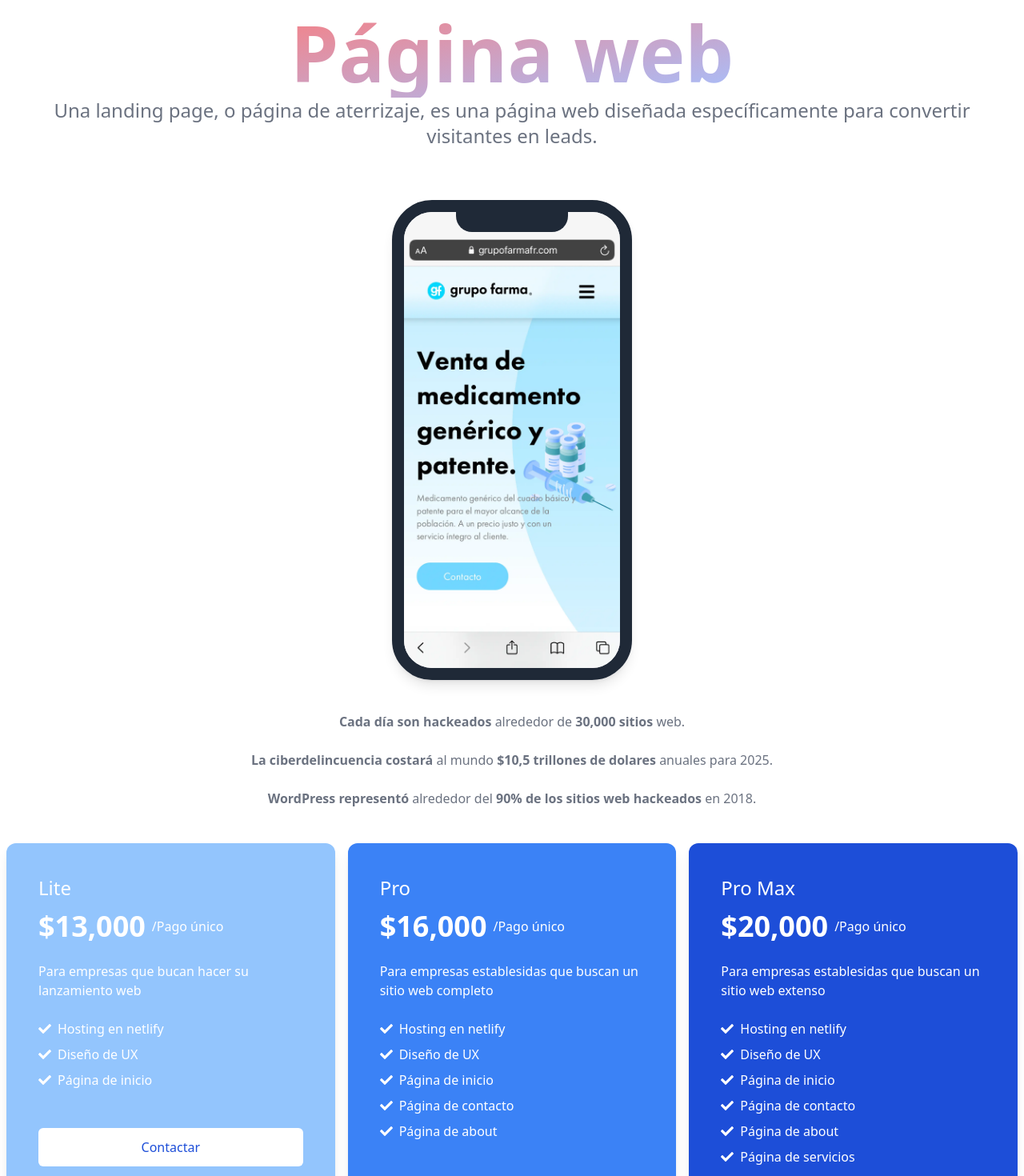
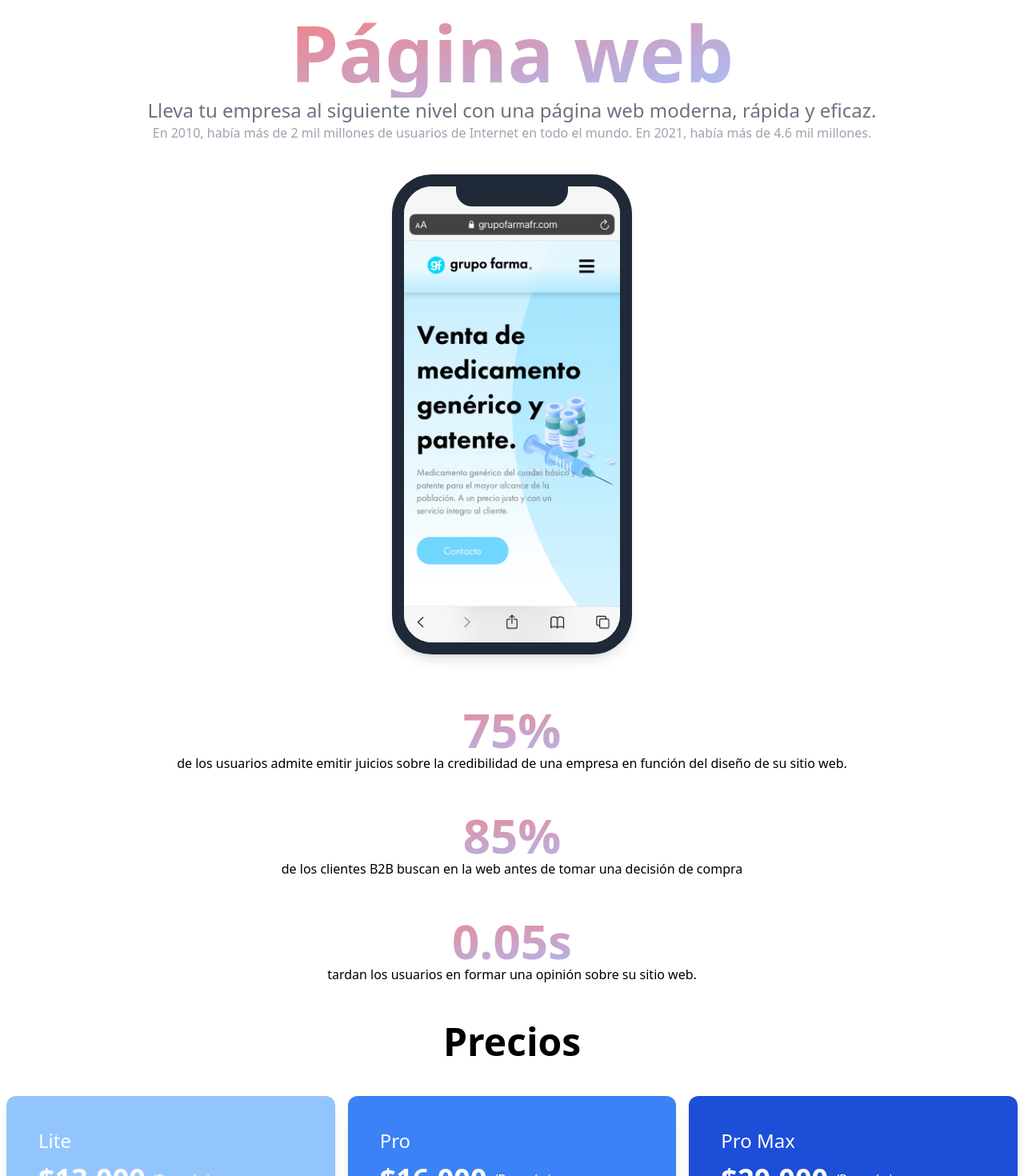
Before and after one commit to Alvarg27/tectify, a Next.js app: page /pagina-web in a window 1280 px wide. Shown: the part 160-1630 px from the top of the page at 80% size. Built offline with nearby package versions, Linux system fonts and the light colour scheme.

Commit message:
Update pagina-web.js

```diff
--- a/pages/pagina-web.js
+++ b/pages/pagina-web.js
@@ -51,26 +51,49 @@ export default function website() {
         <h1 className="bg-clip-text text-transparent text-6xl font-bold m-auto text-center py-2  bg-gradient-to-tl from-[#a6c0fe] to-[#f68084] lg:text-8xl">
           Página web
         </h1>
-        <h2 className="text-2xl mb-6 text-center text-gray-500 lg: px-10">
-          Una landing page, o página de aterrizaje, es una página web diseñada
-          específicamente para convertir visitantes en leads.
+        <h2 className="text-2xl text-center text-gray-500 lg: px-10">
+          Lleva tu empresa al siguiente nivel con una página web moderna, rápida
+          y eficaz.
         </h2>
+        <p className="text-center text-gray-400">
+          En 2010, había más de 2 mil millones de usuarios de Internet en todo
+          el mundo. En 2021, había más de 4.6 mil millones.
+        </p>
       </div>
 
       <Iphone>
         <img src="/grupo-farma.webp" className="w-[120%] mt- object-cover" />
       </Iphone>
-
-      <h2 className=" mb-6 text-center text-gray-500 ">
-        <b>Cada día son hackeados</b> alrededor de <b>30,000 sitios</b> web.
-      </h2>
-      <h2 className=" mb-6 text-center text-gray-500">
-        <b>La ciberdelincuencia costará</b> al mundo{" "}
-        <b>$10,5 trillones de dolares</b> anuales para 2025.
-      </h2>
-      <h2 className=" mb-6 text-center text-gray-500">
-        <b>WordPress representó</b> alrededor del{" "}
-        <b>90% de los sitios web hackeados</b> en 2018.
+      <div className="flex flex-col mb-6 px-6">
+        <div className="mx-auto my-6 ">
+          <h2 className="text-transparent bg-clip-text bg-gradient-to-tl from-[#a6c0fe] to-[#f68084] text-6xl font-bold text-center ">
+            75%
+          </h2>
+          <p className="text-center ">
+            de los usuarios admite emitir juicios sobre la credibilidad de una
+            empresa en función del diseño de su sitio web.
+          </p>
+        </div>
+        <div className="mx-auto  my-6 ">
+          <h2 className="text-transparent bg-clip-text bg-gradient-to-tl from-[#a6c0fe] to-[#f68084] text-6xl font-bold text-center ">
+            85%
+          </h2>
+          <p className="text-center ">
+            de los clientes B2B buscan en la web antes de tomar una decisión de
+            compra
+          </p>
+        </div>
+        <div className="mx-auto my-6 ">
+          <h2 className="text-transparent bg-clip-text bg-gradient-to-tl from-[#a6c0fe] to-[#f68084] text-6xl font-bold text-center ">
+            0.05s
+          </h2>
+          <p className="text-center ">
+            tardan los usuarios en formar una opinión sobre su sitio web.
+          </p>
+        </div>
+      </div>
+      <h2 className="text-5xl font-bold mb-6 text-center lg: px-10 ">
+        Precios
       </h2>
       <div className="flex flex-wrap ">
         <PriceCard plan={litePlan} />
```
